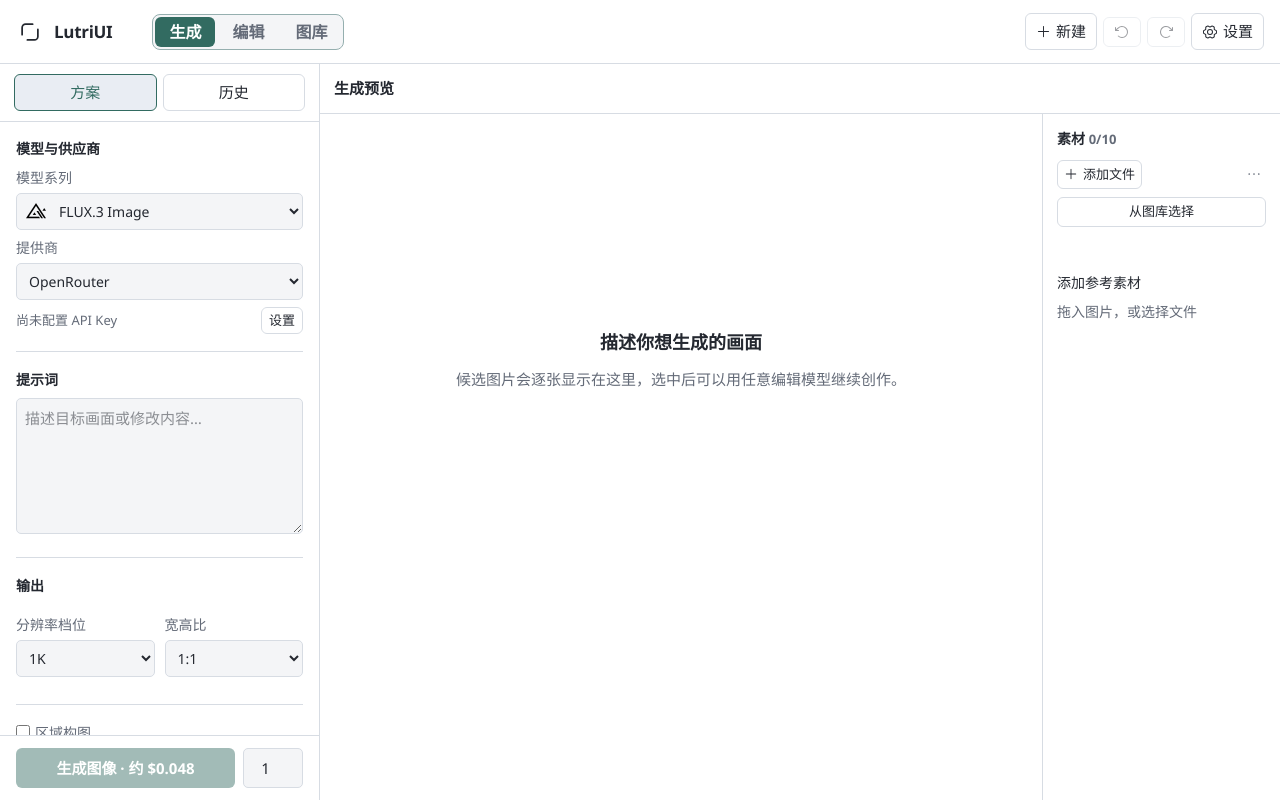
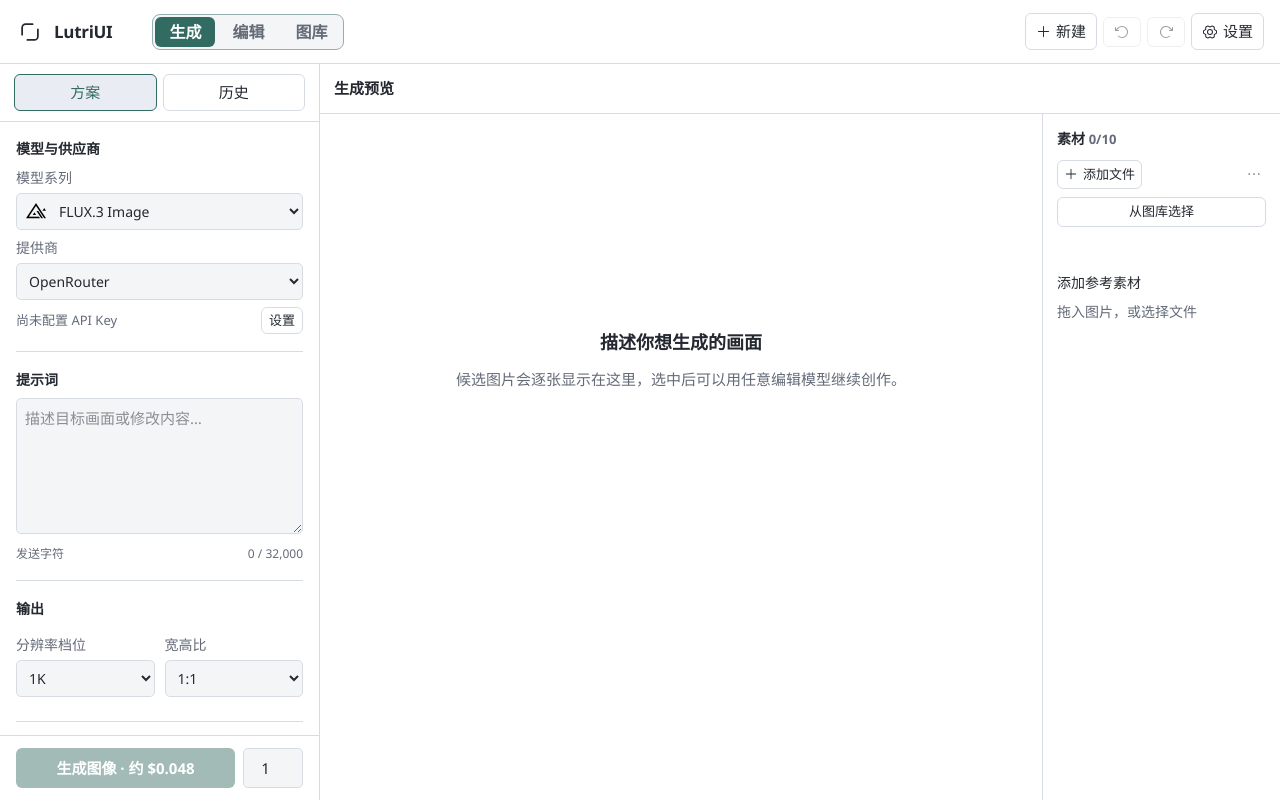
Before and after one commit to aynls/FLUX_Go, a React (Vite) app: page / in a window 1280 px wide. Built offline with nearby package versions, Linux system fonts and the light colour scheme.

Commit message:
feat(controls): explain route fields and compiled prompt limits

```diff
--- a/shared/model-catalog.json
+++ b/shared/model-catalog.json
@@ -129,7 +129,7 @@
       "min": 0,
       "max": 4,
       "nullable": true,
-      "help": "数值越小越严格；留空使用供应商默认值。"
+      "help": "数值越小越严格；选择供应商默认时不发送此参数。"
     },
     "grounding": {
       "label": "联网参考",
@@ -216,7 +216,7 @@
       "min": 0,
       "max": 2147483647,
       "nullable": true,
-      "help": "留空随机；相同种子不保证跨供应商得到相同结果。"
+      "help": "随机时每次请求使用新种子；固定种子不保证跨模型或供应商得到相同结果。"
     },
     "negativePrompt": {
       "label": "负面提示词",
--- a/src/models/index.ts
+++ b/src/models/index.ts
@@ -31,6 +31,20 @@ export function compileDraft(d: Draft) {
     error: d.prompt.trim() ? null : "请输入提示词",
   };
 }
+/** Limits apply to the compiled instruction, including reference roles and regions. */
+export function promptLength(d: Draft) {
+  const length = Array.from(compileDraft(d).finalPrompt).length;
+  const route = routeFor(d);
+  const min = route?.minPrompt ?? 1,
+    max = route?.maxPrompt ?? 32000;
+  const error =
+    length > max
+      ? `编译后的提示词超过 ${max} 字符`
+      : length > 0 && length < min
+        ? `此路由提示词至少需要 ${min} 个字符`
+        : null;
+  return { length, min, max, error };
+}
 const validators = {
   flux: () => [],
   gpt: validateGpt,
@@ -50,11 +64,8 @@ export function validateModel(d: Draft) {
   if (d.intent === "create" && d.mask) errors.push("编辑蒙版需要编辑图片模式");
   if (d.intent === "edit" && d.baseId && d.refs[0]?.uid !== d.baseId)
     errors.push("主图须位于图片 1，请重新指定主图");
-  const length = Array.from(compileDraft(d).finalPrompt).length;
-  const maxPrompt = routeFor(d)?.maxPrompt ?? 32000;
-  if (length > maxPrompt) errors.push(`编译后的提示词超过 ${maxPrompt} 字符`);
-  if (length > 0 && length < (routeFor(d)?.minPrompt ?? 1))
-    errors.push(`此路由提示词至少需要 ${routeFor(d)?.minPrompt} 个字符`);
+  const prompt = promptLength(d);
+  if (prompt.error) errors.push(prompt.error);
   if (d.family !== "flux" && d.boxes.length && d.layoutEnabled !== false)
     errors.push("此模型不支持区域，请暂不使用区域或切换到 FLUX");
   if (d.family === "flux" && d.provider === "runware") {
--- a/src/styles.css
+++ b/src/styles.css
@@ -1928,3 +1928,17 @@ button {
   flex: 1;
   overflow: hidden;
 }
+.prompt-limit {
+  display: flex;
+  justify-content: space-between;
+  gap: 12px;
+  margin-top: 5px;
+  font-size: 12px;
+}
+.prompt-limit > span:last-child {
+  flex-shrink: 0;
+  font-variant-numeric: tabular-nums;
+}
+.parameter-field > .help {
+  margin: 5px 0 0;
+}
--- a/src/workspaces/shared/Controls.tsx
+++ b/src/workspaces/shared/Controls.tsx
@@ -1,3 +1,4 @@
+import { promptLength } from "../../models";
 import { displayValue } from "../../models/parameterLabels";
 export { displayValue } from "../../models/parameterLabels";
 import {
@@ -15,7 +16,7 @@ import {
 import { estimateCost } from "../../lib/params";
 import { estimateComfyCredits, formatCredits } from "../../models/pricing";
 import { sentSize, taskIntent } from "../../lib/workspace";
-import { useEffect, useRef, useState } from "react";
+import { useEffect, useId, useRef, useState } from "react";
 import { gptSize } from "../../models/gpt";
 import type {
   Draft,
@@ -179,6 +180,7 @@ export function ParameterFields({
   onChange: (d: Draft) => void;
   keys: string[];
 }) {
+  const helpId = useId();
   const fields = fieldsFor(d);
   const values = { ...defaultsFor(d.modelId, d.provider), ...d.params };
   const change = (key: string, value: GenerateParams[string]) =>
@@ -196,6 +198,7 @@ export function ParameterFields({
         .map((key) => {
           const field = fields[key];
           const value = values[key];
+          const control = (() => {
             if (field.kind === "enum" && field.values?.length === 1)
               return (
                 <div className="fixed-field" key={key}>
@@ -318,7 +321,8 @@ export function ParameterFields({
                     value={String(value ?? "")}
                     onChange={(e) => change(key, e.target.value)}
                   >
-                  {value != null && !field.values?.includes(String(value)) && (
+                    {value != null &&
+                      !field.values?.includes(String(value)) && (
                         <option value={String(value)}>
                           {String(value)} · 不适用
                         </option>
@@ -366,6 +370,23 @@ export function ParameterFields({
                   />
                 )}
               </label>
+            );
+          })();
+          return (
+            <div
+              key={key}
+              className="parameter-field"
+              role="group"
+              aria-label={field.label}
+              aria-describedby={field.help ? `${helpId}-${key}` : undefined}
+            >
+              {control}
+              {field.help && (
+                <p className="help" id={`${helpId}-${key}`}>
+                  {field.help}
+                </p>
+              )}
+            </div>
           );
         })}
     </div>
@@ -504,6 +525,8 @@ export function PromptEditor({
   onChange: (d: Draft) => void;
 }) {
   const ref = useRef<HTMLTextAreaElement>(null);
+  const feedbackId = useId();
+  const { length, min, max, error } = promptLength(d);
   const insert = (tag: string) => {
     const start = ref.current?.selectionStart ?? d.prompt.length,
       end = ref.current?.selectionEnd ?? start;
@@ -528,7 +551,8 @@ export function PromptEditor({
         ref={ref}
         aria-label="提示词"
         rows={d.family === "qwen" ? 4 : 5}
-        maxLength={32000}
+        aria-describedby={feedbackId}
+        aria-invalid={!!error}
         placeholder={
           d.family === "flux"
             ? "描述目标画面或修改内容…"
@@ -539,6 +563,17 @@ export function PromptEditor({
         value={d.prompt}
         onChange={(e) => onChange({ ...d, prompt: e.target.value })}
       />
+      <div
+        id={feedbackId}
+        className={error ? "prompt-limit error-text" : "prompt-limit muted"}
+      >
+        <span>
+          {error ?? (min > 1 ? `发送字符 · 至少 ${min}` : "发送字符")}
+        </span>
+        <span>
+          {length.toLocaleString()} / {max.toLocaleString()}
+        </span>
+      </div>
       {(d.refs.length > 0 || d.boxes.length > 0) && (
         <div className="tags">
           {d.refs.map((r, i) => (
```
Also changed, not shown: 2 other files (tests, documents, lock files or other folders). Lines whose indentation alone changed are shown as unchanged.
